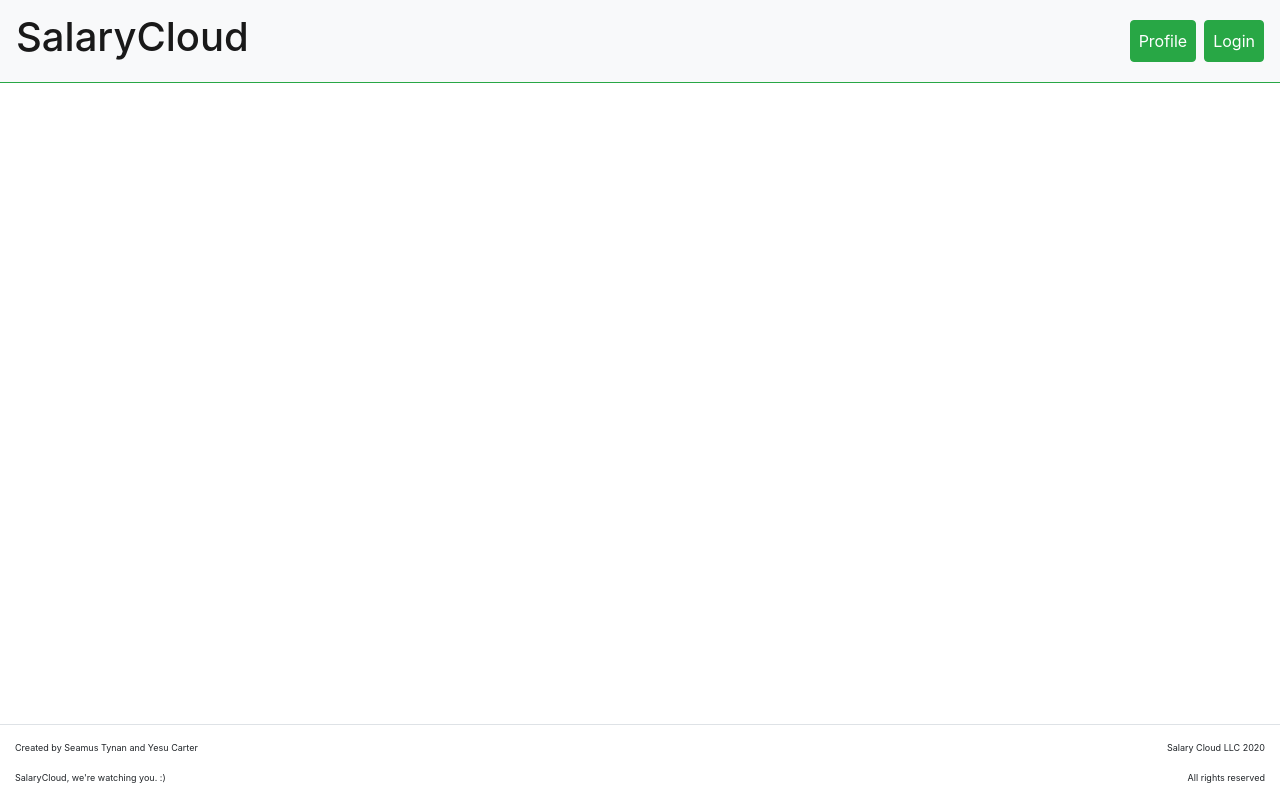
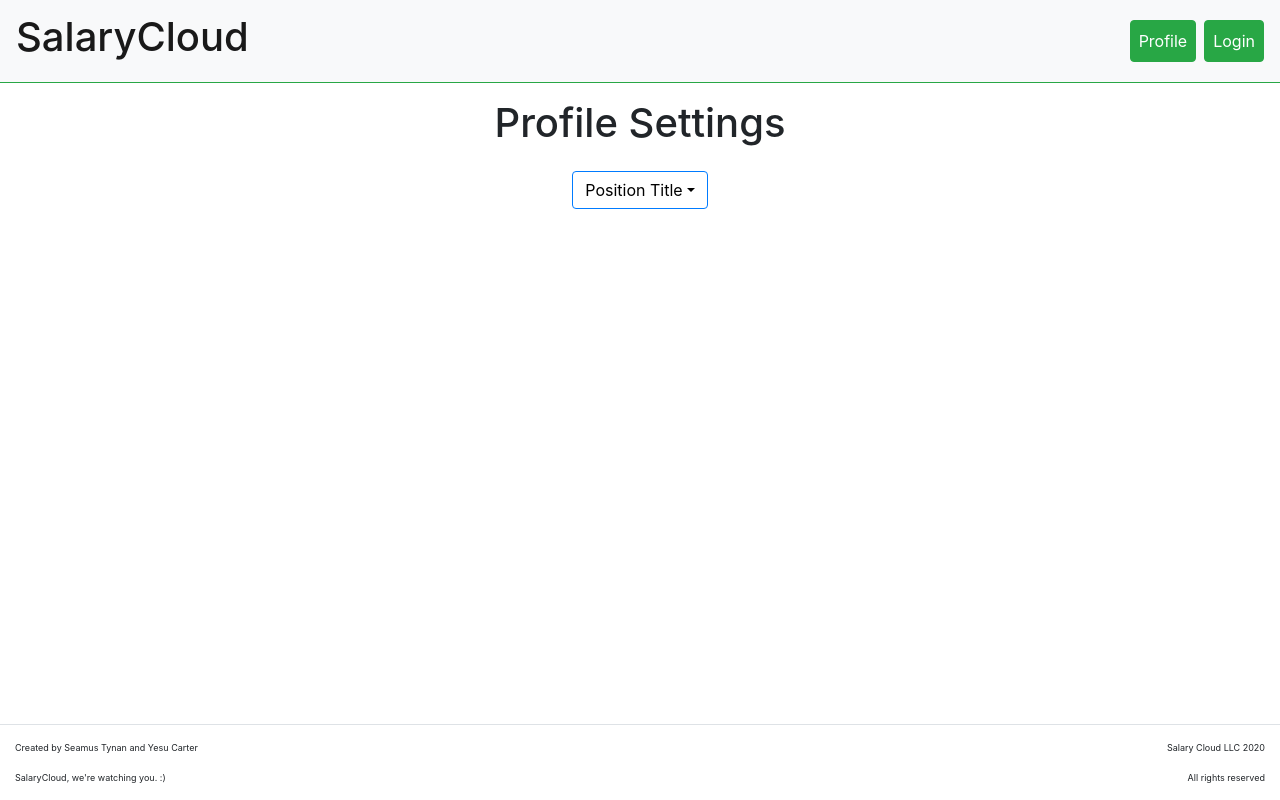
Before and after one commit to stynan27/SalaryCloud, a React (Create React App) app in the folder salary-cloud/: page /ProfileSettings in a window 1280 px wide. Built offline with nearby package versions, Linux system fonts and the light colour scheme.

Commit message:
initial form components and styling

```diff
--- a/salary-cloud/src/App.js
+++ b/salary-cloud/src/App.js
@@ -4,7 +4,7 @@ import { BrowserRouter as Router, Switch, Route } from 'react-router-dom';
 
 import Header from './components/Header';
 import WelcomeBody from './components/WelcomeBody';
-import CreateAccountBody from './components/CreateAccountBody';
+import ProfileSettingsBody from './components/ProfileSettingsBody';
 import Footer from './components/footer/Footer'
 
 class App extends React.Component {
@@ -23,7 +23,7 @@ class App extends React.Component {
             <Switch>
               <Route path='/' exact component={WelcomeBody}/>
               <Route path='/Welcome' exact component={WelcomeBody}/>
-              <Route path='/CreateAccount' exact component={CreateAccountBody}/>
+              <Route path='/ProfileSettings' exact component={ProfileSettingsBody}/>
             </Switch>
           <Footer />
         </div>
--- a/salary-cloud/src/components/DropDownForm.js
+++ b/salary-cloud/src/components/DropDownForm.js
@@ -34,7 +34,7 @@ function DropDownForm() {
               />
             </InputGroup>
 
-            <Link to='/CreateAccount'>
+            <Link to='/ProfileSettings'>
               <Button variant="primary" onClick={() => {console.log('Printing $$$')}}>
                 Submit
               </Button>{' '}
--- /dev/null
+++ b/salary-cloud/src/components/ProfileSettingsBody.js
@@ -0,0 +1,21 @@
+import React from 'react';
+import Container from 'react-bootstrap/Container';
+import Row from 'react-bootstrap/Row';
+
+import ProfileSettingsForm from './ProfileSettingsForm';
+
+function ProfileSettingsBody() {
+  return (
+    <Container className="ProfileSettings">
+      <Row className="justify-content-center">
+        <h1 className="mt-3">Profile Settings</h1>
+      </Row>
+
+      <Row className="justify-content-center">
+        <ProfileSettingsForm />
+      </Row>
+    </Container>
+  );
+}
+
+export default ProfileSettingsBody;
--- /dev/null
+++ b/salary-cloud/src/components/ProfileSettingsDropDown.js
@@ -0,0 +1,41 @@
+import React from 'react';
+import Dropdown from 'react-bootstrap/Dropdown';
+import InputGroup from 'react-bootstrap/InputGroup';
+import FormControl from 'react-bootstrap/FormControl';
+
+class ProfileSettingsDropDown extends React.Component {
+    constructor(props) {
+        super(props)
+        this.state = {
+          title: this.props.title,
+        }
+        this.titleChangeHandler = this.titleChangeHandler.bind(this);
+    }
+
+    titleChangeHandler(event,newTitle) {
+        console.log(newTitle);
+        this.setState({title: newTitle,});
+    }
+
+    render() {
+        const styleT = {
+            color: "black",
+            background: "#fff",
+        };
+        return (
+            <div className="ProfileSettingsDropDown">
+                <Dropdown className="mt-3">
+                    <Dropdown.Toggle style={styleT} id="dropdown-basic">{this.state.title}</Dropdown.Toggle>
+
+                    <Dropdown.Menu  className="text-left">
+                        { this.props.options.map(option => (
+                            <Dropdown.Item onClick={(e) => this.titleChangeHandler(e,option)}>{ option }</Dropdown.Item>
+                        ))}
+                    </Dropdown.Menu>
+                </Dropdown>
+            </div>
+        );
+    }
+}
+
+export default ProfileSettingsDropDown;
--- /dev/null
+++ b/salary-cloud/src/components/ProfileSettingsForm.js
@@ -0,0 +1,13 @@
+import React from 'react';
+
+import ProfileSettingsDropDown from './ProfileSettingsDropDown';
+
+function ProfileSettingsForm() {
+    return (
+        <div className="ProfileSettingsForm">
+            <ProfileSettingsDropDown title="Position Title" options={["Software Engineer", "Software Developer"]}/>
+        </div>
+    );
+}
+
+export default ProfileSettingsForm;
```
